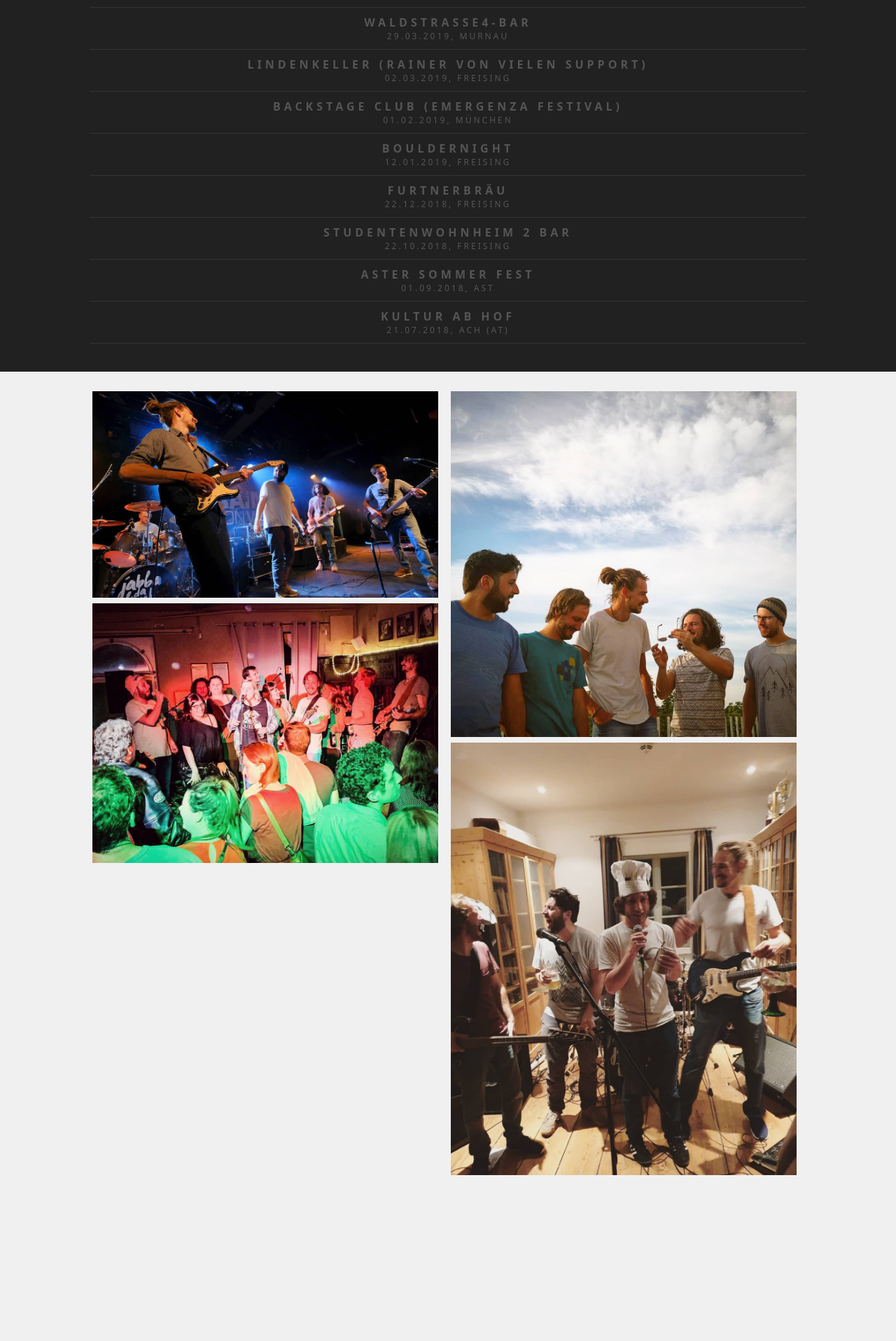
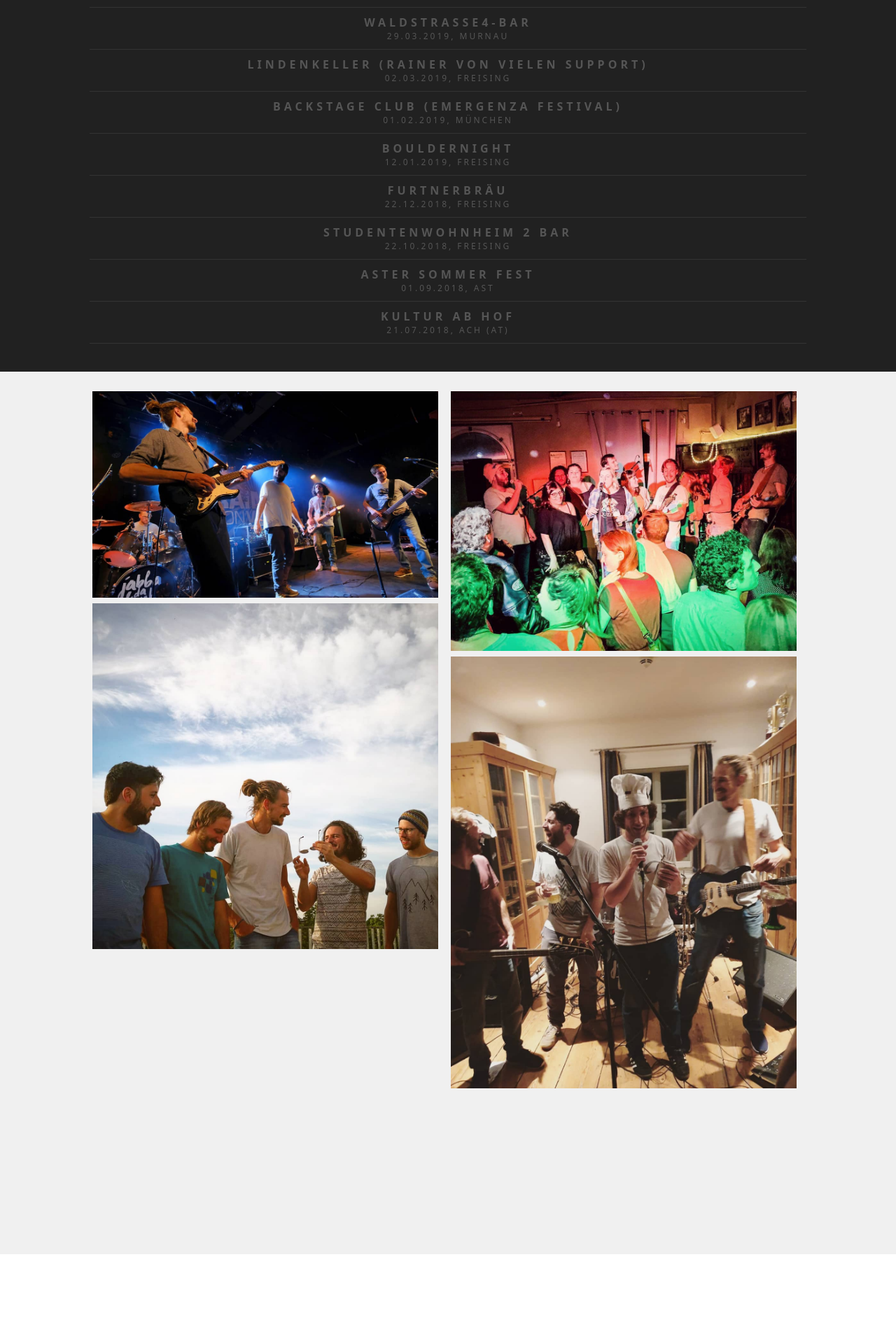
Before and after one commit to janstuemmel/jabba, a Jekyll site: the page built from index.html, in a window 1280 px wide. Shown: the part 2047-3963 px from the top of the page at 70% size. Built offline with Jekyll 4.4.1, drawn with Linux system fonts in a browser that asks for light colours; after the commit the page ends 3839 px from its top, so only the background shows below that.

Commit message:
Update from Forestry.io info@janstuemmel.de updated _data/gallery.yml

```diff
--- a/_data/gallery.yml
+++ b/_data/gallery.yml
@@ -2,9 +2,9 @@
 image:
 - image: "/uploads/52320022_571685259984283_1311553581651674676_n.jpg"
   url: ''
+- image: "/uploads/60237897_288107315430754_6964793364494504610_n.jpg"
+  url: ''
 - image: "/uploads/60237897_288107315430754_6964793364494504610_n-3.jpg"
-  url: ''
-- image: "/uploads/60237897_288107315430754_6964793364494504610_n.jpg"
   url: ''
 - image: "/uploads/60237897_288107315430754_6964793364494504610_n-2.jpg"
   url: ''
```
